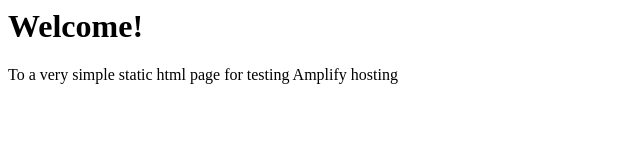
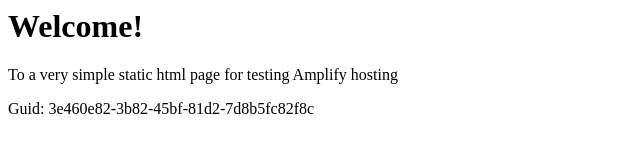
Before and after one commit to aws-aemilia-icn/Github-PR-Commit-Integration-Test-DoNotTouch-v1-prod-ap-northeast-2, a website: page src/index.html in a window 1280 px wide. Shown: the whole page, without its empty margins (0-640 px from the left). Drawn offline with Linux system fonts and the light colour scheme.

Commit message:
commit from integ tests

```diff
--- a/src/index.html
+++ b/src/index.html
@@ -1,3 +1,5 @@
+
+
 <html lang="en">
 
 <head>
@@ -10,6 +12,6 @@
 <body>
     <h1>Welcome!</h1>
     <p>To a very simple static html page for testing Amplify hosting</p>
-</body>
+    <p>Guid: 3e460e82-3b82-45bf-81d2-7d8b5fc82f8c</p></body>
 
 </html>
```
